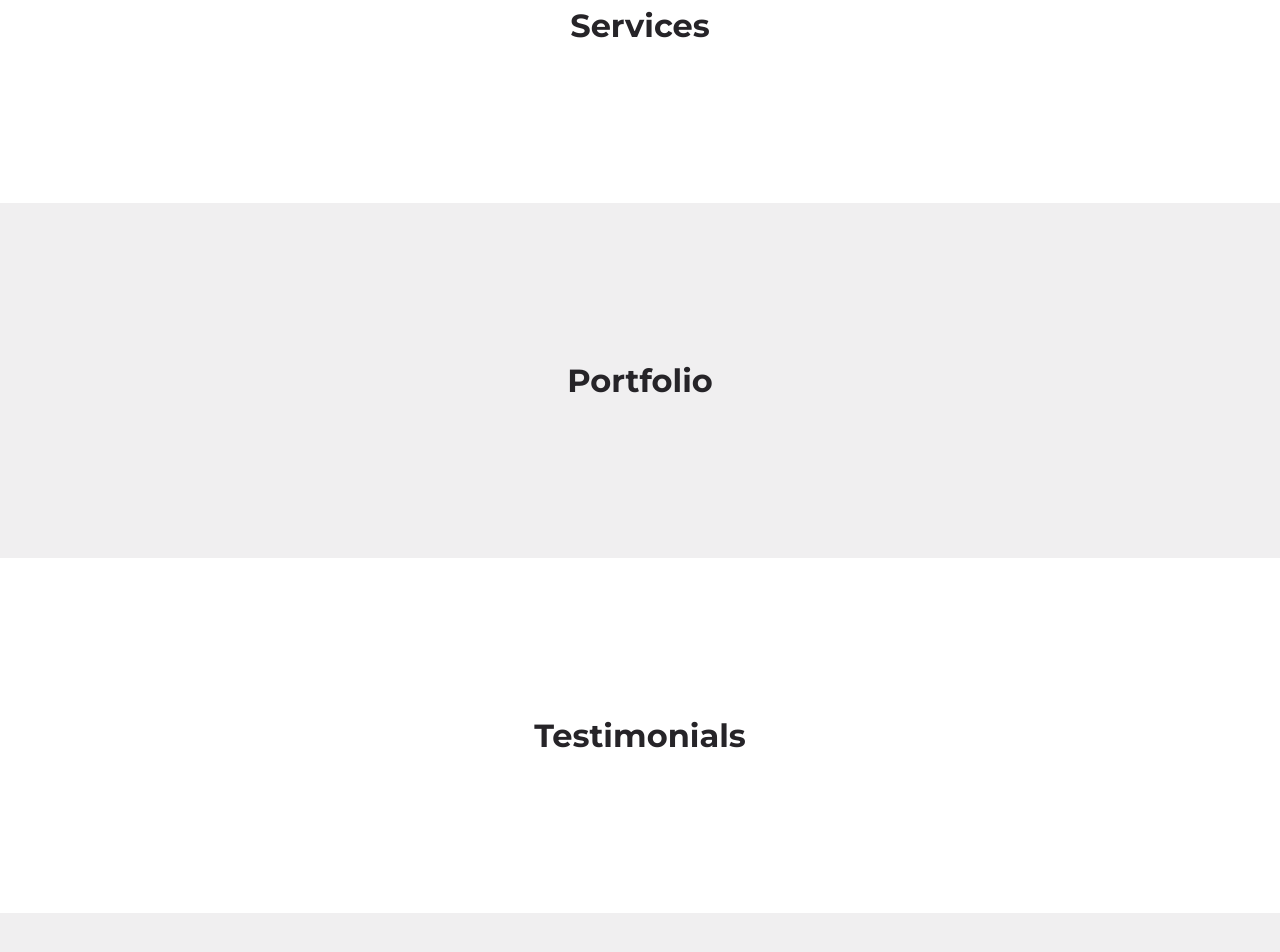
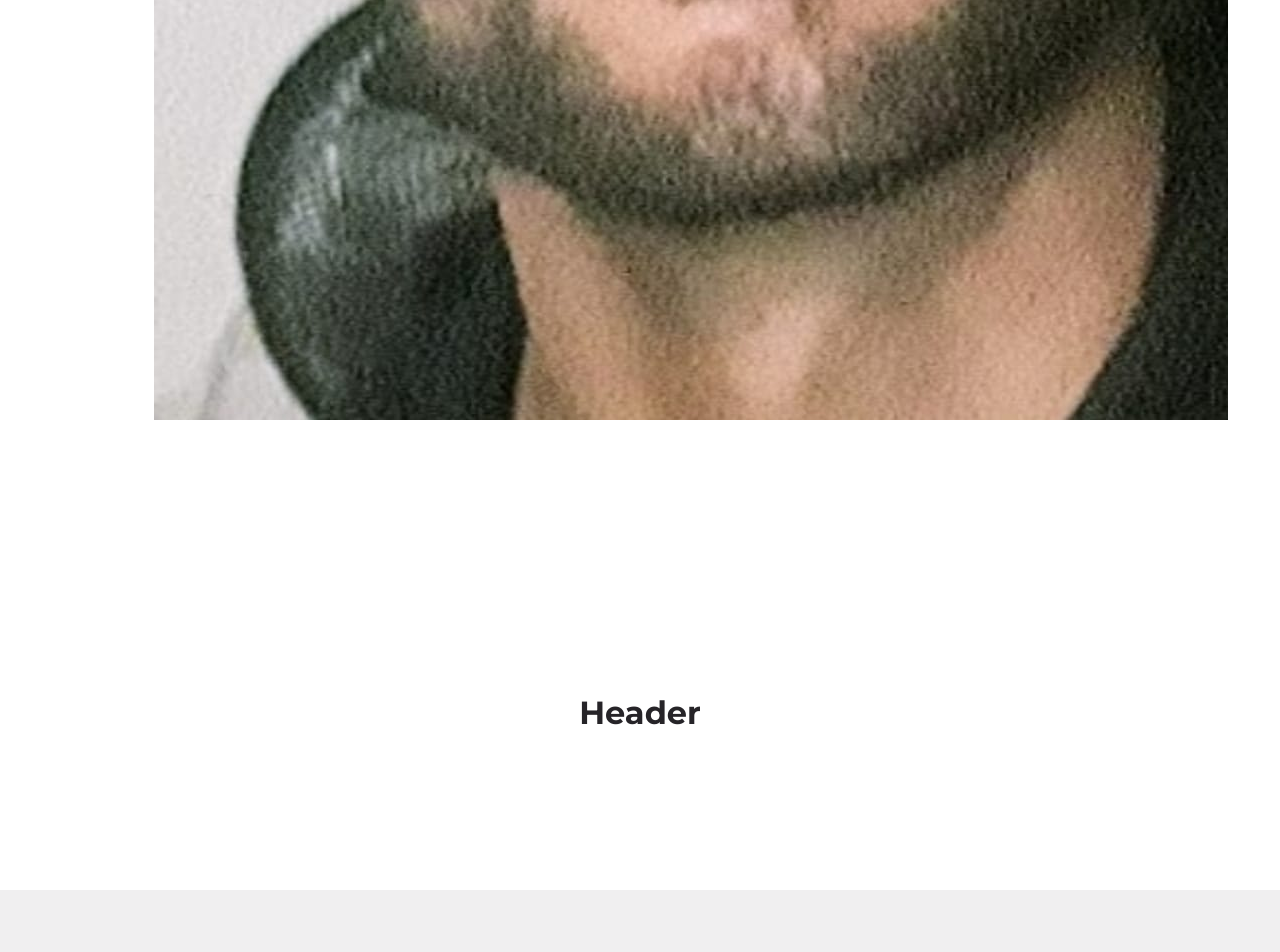
Before and after one commit to MajesticLopes/react_portfolio, a React (Create React App) app: page / in a window 1280 px wide. Shown: the part 898-1850 px from the top of the page. Built offline with nearby package versions, Linux system fonts and the light colour scheme.

Commit message:
Ajout d'une photo dans la navbar

```diff
--- a/src/sections/navbar/Navbar.jsx
+++ b/src/sections/navbar/Navbar.jsx
@@ -1,8 +1,24 @@
 import './navbar.css'
+import Logo from '../../assets/logo.jpg'
+import data from './data'
 
 const Navbar = () => {
   return (
-    <nav><h2>Navbar</h2></nav>
+    <nav>
+      <div className="container nav__container">
+        <a href="">
+          <img src={Logo} alt="Logo" />
+        </a>
+        <ul className='Nav__menu'>
+          {
+            data.map(item => <li><a href={item.link}>{item.title}</a></li> )
+          }
+
+
+        </ul>
+        <button></button>
+      </div>
+    </nav>
   )
 }
 
--- /dev/null
+++ b/src/sections/navbar/data.js
@@ -0,0 +1,9 @@
+const data = [
+  {id: 1, link: '#', title: 'Home'},
+  {id: 2, link: '#about', title: 'About'},
+  {id: 3, link: '#services', title: 'Services'},
+  {id: 4, link: '#portfolio', title: 'Portfolio'},
+  {id: 5, link: '#contact', title: 'Contact'},
+]
+
+export default data;
```
Also changed, not shown: src/assets/logo.jpg (added).
